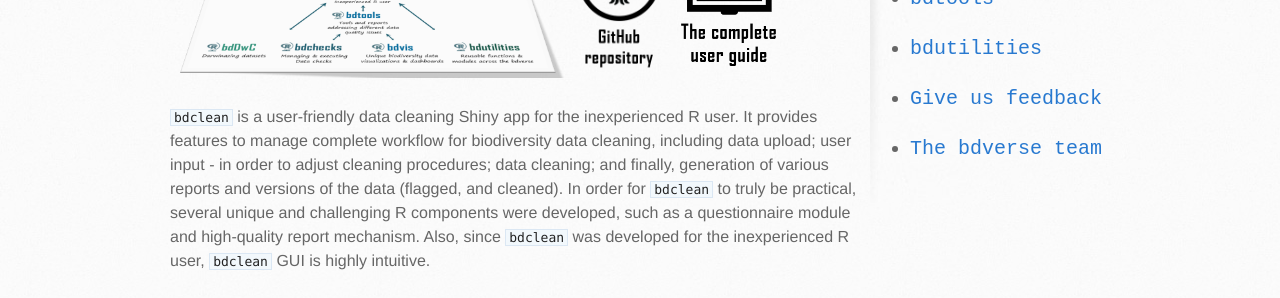
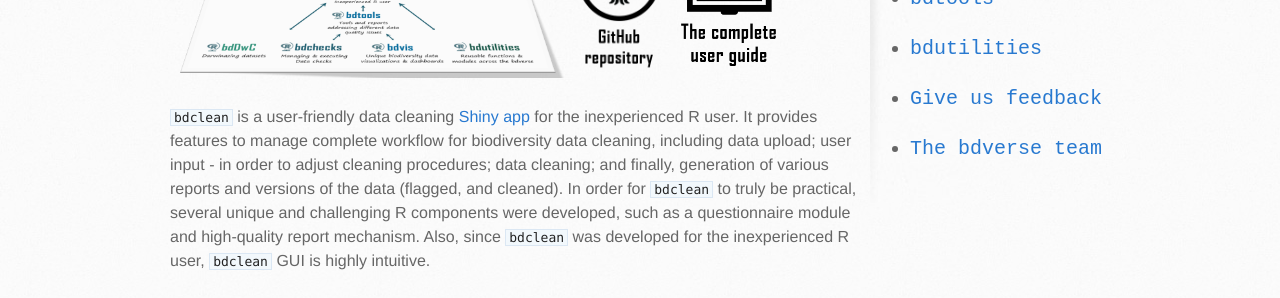
Before and after one commit to bd-R/The-bdverse, a Jekyll site: the page built from bdclean.md, in a window 1280 px wide. Shown: the part 493-791 px from the top of the page. Built offline with Jekyll 4.4.1, drawn with Linux system fonts in a browser that asks for light colours; our own code applies the rules of GitHub Pages for plain Markdown files; part of the change alters nothing that is shown.

```diff
--- a/bdclean.md
+++ b/bdclean.md
@@ -8,7 +8,7 @@ layout: default
    <a href="https://bd-r.github.io/bdclean-guide/" target="_blank"><img src="assets/images/user_guide.png" alt="bdclean user guide" title= "Open the complete user guide" width="120"/></a>
 
 
-`bdclean` is a user-friendly data cleaning Shiny app for the inexperienced R user. It provides features to manage complete workflow for biodiversity data cleaning, including data upload; user input - in order to adjust cleaning procedures; data cleaning; and finally, generation of various reports and versions of the data (flagged, and cleaned).
+`bdclean` is a user-friendly data cleaning [Shiny app](https://shiny.rstudio.com) for the inexperienced R user. It provides features to manage complete workflow for biodiversity data cleaning, including data upload; user input - in order to adjust cleaning procedures; data cleaning; and finally, generation of various reports and versions of the data (flagged, and cleaned).
 In order for `bdclean` to truly be practical, several unique and challenging R components were developed, such as a questionnaire module and high-quality report mechanism. Also, since `bdclean` was developed for the inexperienced R user, `bdclean` GUI is highly intuitive.
 
 
```
